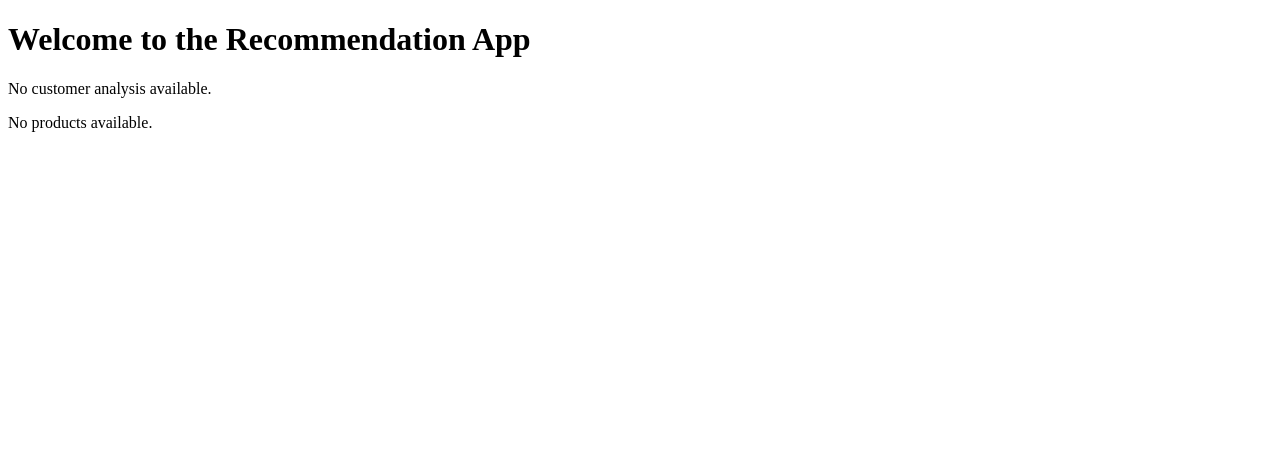
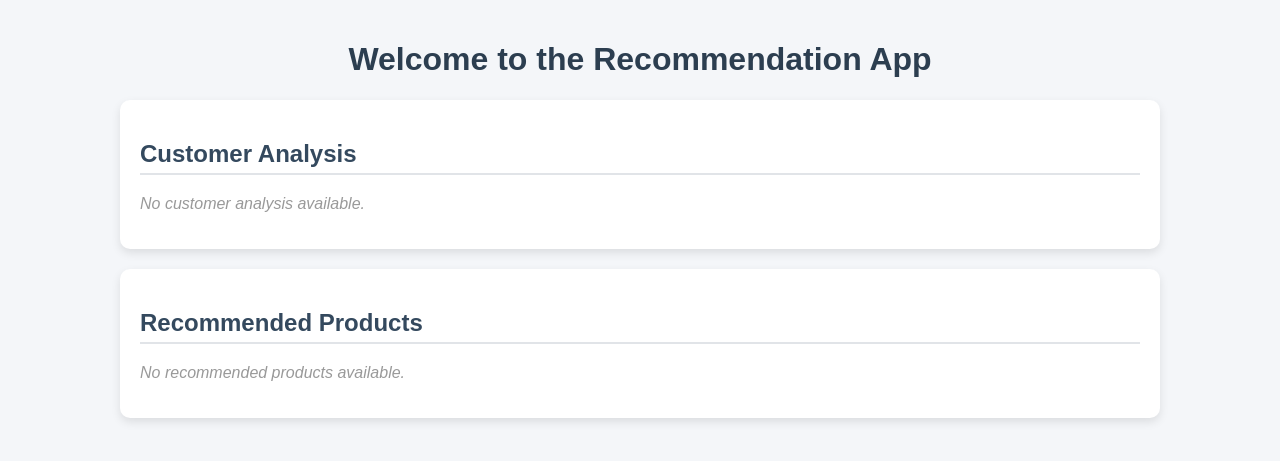
Before and after one commit to ShreyasMandlik/ecom_ai, a Django app: page / in a window 1280 px wide. Shown: the top 461 px of the page. Run offline with Django 5.2, Linux system fonts and the light colour scheme.

```diff
--- a/recommendation_app/templates/home.html
+++ b/recommendation_app/templates/home.html
@@ -5,32 +5,110 @@
     <meta charset="UTF-8">
     <meta name="viewport" content="width=device-width, initial-scale=1.0">
     <title>Recommendation App</title>
+    <style>
+        body {
+            font-family: Arial, sans-serif;
+            background-color: #f4f6f9;
+            margin: 0;
+            padding: 20px;
+        }
+
+        h1 {
+            text-align: center;
+            color: #2c3e50;
+        }
+
+        section {
+            background-color: #ffffff;
+            border-radius: 10px;
+            padding: 20px;
+            margin: 20px auto;
+            max-width: 1000px;
+            box-shadow: 0 4px 10px rgba(0, 0, 0, 0.1);
+        }
+
+        h2 {
+            color: #34495e;
+            border-bottom: 2px solid #e1e4e8;
+            padding-bottom: 5px;
+        }
+
+        p {
+            color: #555;
+        }
+
+        table {
+            width: 100%;
+            border-collapse: collapse;
+            margin-top: 15px;
+        }
+
+        th,
+        td {
+            padding: 12px;
+            text-align: left;
+            border-bottom: 1px solid #e1e4e8;
+        }
+
+        th {
+            background-color: #ecf0f1;
+            color: #2c3e50;
+        }
+
+        tr:hover {
+            background-color: #f0f8ff;
+        }
+
+        .no-data {
+            color: #999;
+            font-style: italic;
+        }
+    </style>
 </head>
 
 <body>
     <h1>Welcome to the Recommendation App</h1>
+
+    <!-- Customer Analysis Section -->
+    <section>
+        <h2>Customer Analysis</h2>
         {% if customer_analysis %}
-    <h2>Customer Analysis:</h2>
         <p>{{ customer_analysis }}</p>
         {% else %}
-    <p>No customer analysis available.</p>
+        <p class="no-data">No customer analysis available.</p>
         {% endif %}
+    </section>
 
-    {% if filtered_products %}
-    <h2>Filtered Products:</h2>
-    <ul>
-        {% for product in filtered_products %}
-        <li>
-            <strong>Product ID:</strong> {{ product.product_id }} <br>
-            <strong>Category:</strong> {{ product.category }} <br>
-            <strong>Price:</strong> ${{ product.price }} <br>
-            <strong>Brand:</strong> {{ product.brand }}
-        </li>
+    <!-- Recommended Products Section -->
+    <section>
+        <h2>Recommended Products</h2>
+        {% if recommended_products %}
+        <table>
+            <thead>
+                <tr>
+                    <th>Product ID</th>
+                    <th>Category</th>
+                    <th>Subcategory</th>
+                    <th>Price</th>
+                    <th>Brand</th>
+                </tr>
+            </thead>
+            <tbody>
+                {% for product in recommended_products %}
+                <tr>
+                    <td>{{ product.product_id }}</td>
+                    <td>{{ product.category }}</td>
+                    <td>{{ product.subcategory }}</td>
+                    <td>${{ product.price }}</td>
+                    <td>{{ product.brand }}</td>
+                </tr>
                 {% endfor %}
-    </ul>
+            </tbody>
+        </table>
         {% else %}
-    <p>No products available.</p>
+        <p class="no-data">No recommended products available.</p>
         {% endif %}
+    </section>
 </body>
 
 </html>
--- a/recommendation_app/views.py
+++ b/recommendation_app/views.py
@@ -2,6 +2,7 @@ from django.shortcuts import render, HttpResponse
 from .models import Customer
 from .agents.customer_agent import *
 from .agents.product_agent import *
+from .agents.recommendation_agent import *
 
 def home(request):
     customers = Customer.objects.all()
@@ -10,10 +11,19 @@ def home(request):
 
 def get_list_products(request, customer_id):
     customer_analysis = run_customer_analysis(customer_id)
+
     product_agent = ProductAgent(customer_id)
     filtered_products = product_agent.get_filtered_products()
+
+    agent = RecommendationAgent(customer_id)
+    recommendation_ids = agent.get_recommendations()
+
+    recommended_products = Product.objects.filter(product_id__in=recommendation_ids)
+
     context = {
         'customer_analysis': customer_analysis,
         'filtered_products': filtered_products,
+        'recommended_products': recommended_products,
     }
+
     return render(request, 'home.html', context)
```
Also changed, not shown: recommendation_app/agents/product_agent.py (+14 -6 lines), recommendation_app/agents/recommendation_agent.py (added, +110 -0 lines). Lines whose indentation alone changed are shown as unchanged.
